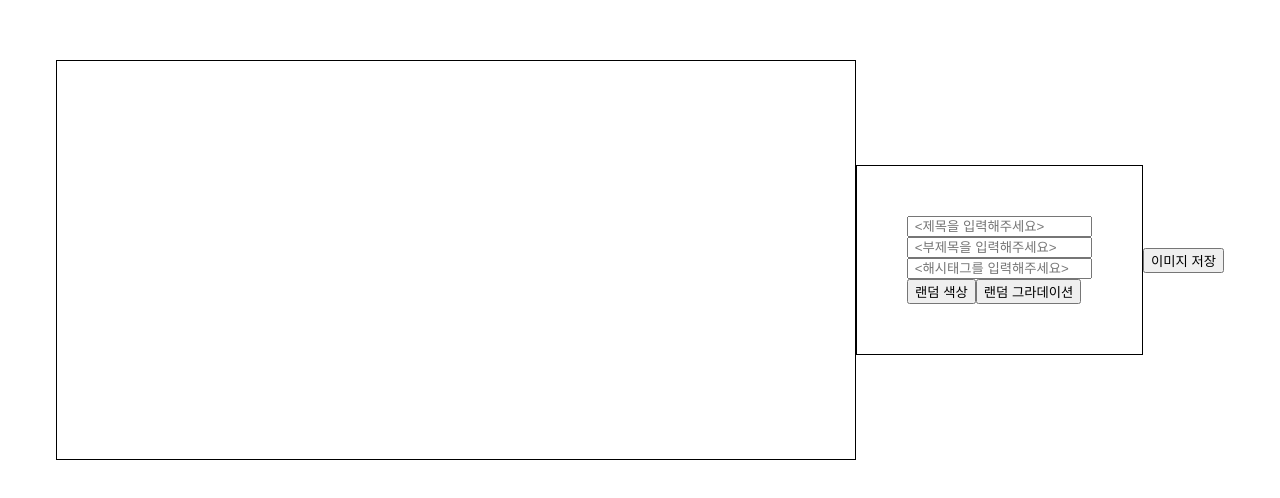
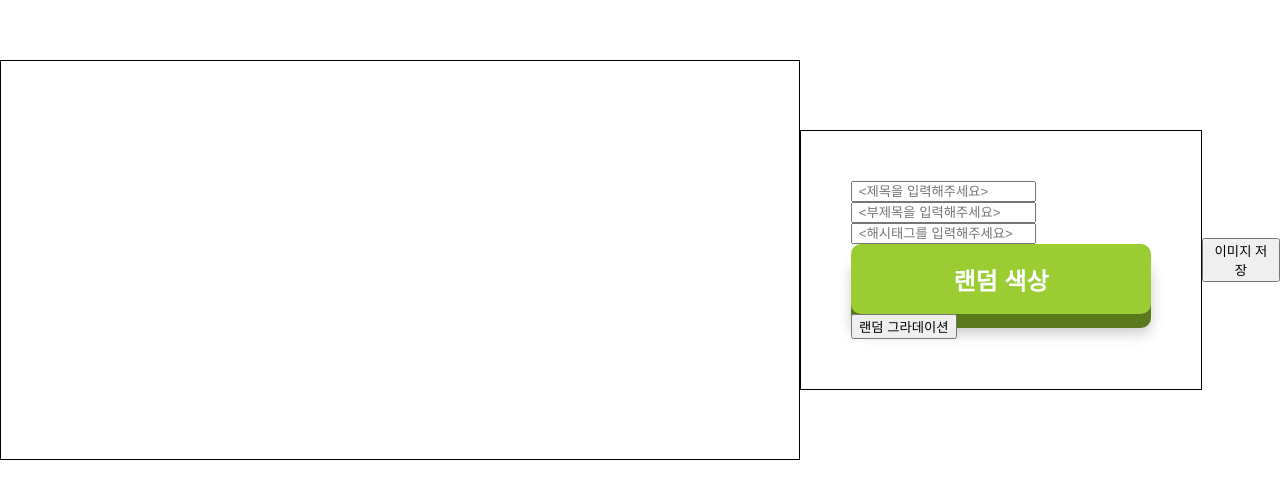
Before and after one commit to seongholim-11/Thumbnail_machine, a React (Create React App) app: page / in a window 1280 px wide. Shown: the part 140-638 px from the top of the page. Built offline with nearby package versions, Linux system fonts and the light colour scheme; the HTML template or start-up script is replaced by a standard one.

Commit message:
버튼 모양 구현

```diff
--- a/package.json
+++ b/package.json
@@ -35,5 +35,9 @@
       "last 1 firefox version",
       "last 1 safari version"
     ]
-  }
+  },
+  "main": "index.js",
+  "author": "",
+  "license": "ISC",
+  "description": ""
 }
--- a/src/components/Background.jsx
+++ b/src/components/Background.jsx
@@ -1,14 +1,16 @@
-import React from 'react'
+import React, {useState} from 'react'
+import style from './Background.module.css'
 
-const randomRGB = function() {
+const randomRGB = function () {
   let rgb = '';
-    rgb += (Math.floor(Math.random() * 90 + 1)+150).toString(16).padStart(2, '0');
-    rgb += (Math.floor(Math.random() * 90 + 1)+150).toString(16).padStart(2, '0');
-    rgb += (Math.floor(Math.random() * 90 + 1)+150).toString(16).padStart(2, '0');
+  rgb += (Math.floor(Math.random() * 90 + 1) + 150).toString(16).padStart(2, '0');
+  rgb += (Math.floor(Math.random() * 90 + 1) + 150).toString(16).padStart(2, '0');
+  rgb += (Math.floor(Math.random() * 90 + 1) + 150).toString(16).padStart(2, '0');
   return rgb;
 }
 
 const Background = (props) => {
+  const [isLoading, setIsLoading] = useState(false);
 
   const randomColor = () => {
     props.setGradationColor([])
@@ -24,9 +26,19 @@ const Background = (props) => {
     return twoColor
   }
 
+  const buttonActive = () => {
+    setIsLoading(true);
+    setTimeout(()=>{
+      setIsLoading(false);
+    }, 3000)
+  }
+
   return (
     <div>
-        <button onClick={() => props.setBackgroundColor(randomColor())}>랜덤 색상</button>
+      <button className={`${style.button1} ${isLoading ? style.loading : ''}`} onClick={() => {
+        props.setBackgroundColor(randomColor())
+        buttonActive()
+        }}>랜덤 색상</button>
       <button onClick={() => props.setGradationColor(randomgradation())}>랜덤 그라데이션</button>
     </div>
   )
--- /dev/null
+++ b/src/components/Background.module.css
@@ -0,0 +1,23 @@
+.button1 {
+    background-color: yellowgreen;
+    box-shadow:
+      0 14px 0 rgb(90, 121, 29),
+      0 20px 14px rgba(0,0,0,.2);
+      min-width: 300px;
+      height: 70px;
+      border-radius: 10px;
+      border: none;
+      outline: none;
+      display: flex; justify-content: center; align-items: center;
+      color: white; font-size: 24px; font-weight: 700;
+      /* 드래그 방지 */
+      user-select: none;
+      cursor: pointer;
+      transition: 0.4s;
+  }
+
+  .loading {
+    box-shadow:
+      0 4px 0 rgb(90, 121, 29),
+      0 4px 4px rgba(0,0,0,.2);
+  }
--- a/src/components/View.jsx
+++ b/src/components/View.jsx
@@ -13,7 +13,7 @@ const View = (props) => {
 
     return (
         <div className={style.wrap} style={backgroundStyle}>
-            <div className={style.title}>{props.title}</div>
+            <div className={style.title} style={{fontSize: 100}}>{props.title}</div>
             <div className={style.subtitle}>{props.subtitle}</div>
             <div className={style.hashtag}>{props.hashtag}</div>
         </div>
```
Also changed, not shown: 1 other file (tests, documents, lock files or other folders). Lines whose indentation alone changed are shown as unchanged.
